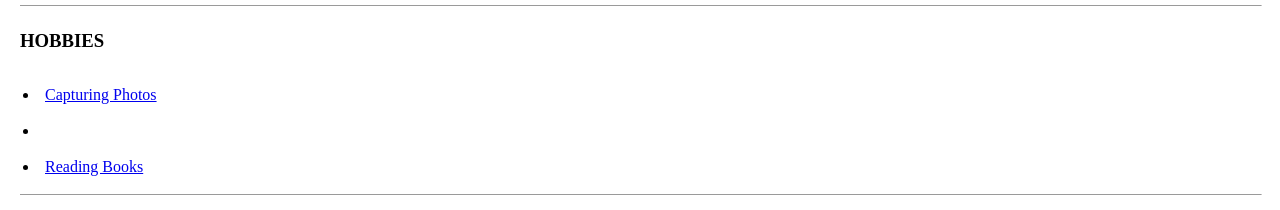
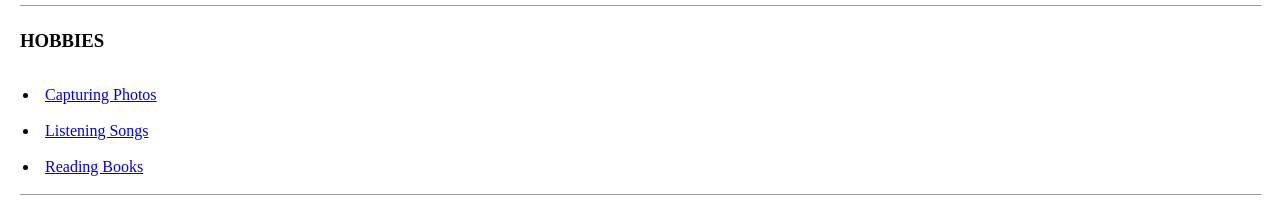
Before and after one commit to K-SAKETH1/1v, a plain HTML site: page index.html in a window 1280 px wide. Shown: the part 807-1017 px from the top of the page. Drawn offline with Linux system fonts and the light colour scheme.

Commit message:
Update index.html

```diff
--- a/index.html
+++ b/index.html
@@ -76,7 +76,7 @@
        <td><li><a href="images/wa1.jpeg">Capturing Photos</a></li></td>
         </tr>
         <tr>
-        <td><li> <a href="https://open.spotify.com/playlist/2ZgyZcOlBPaIAdsiDO84aj?si=j6K6BcQwRYep0-Td7zsImA&utm_source=copy-link"></a></li></td>
+        <td><li> <a href="https://open.spotify.com/playlist/2ZgyZcOlBPaIAdsiDO84aj?si=j6K6BcQwRYep0-Td7zsImA&utm_source=copy-link">Listening Songs</a></li></td>
         <tr>
         <td><li><a href="https://en.wikipedia.org/wiki/Harry_Potter">Reading Books</a></li></td>
         </tr>
```
